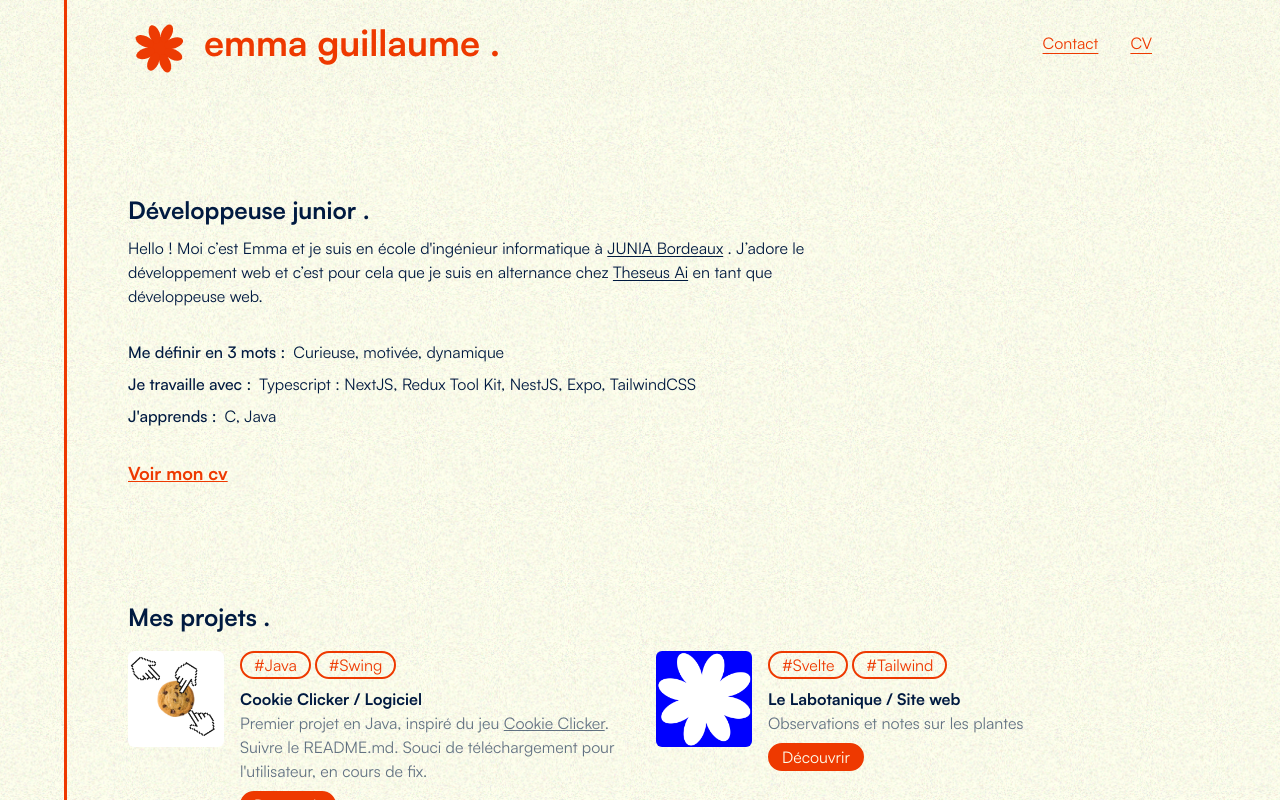
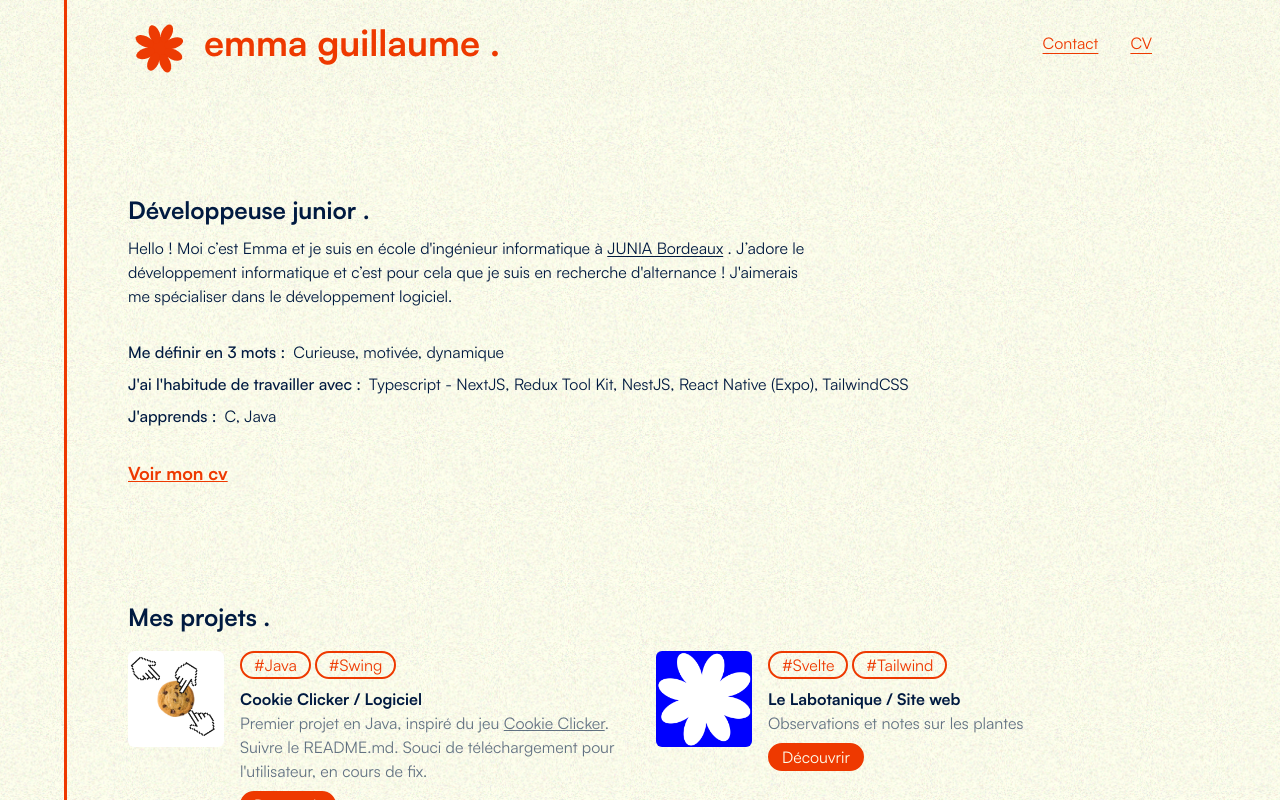
Before and after one commit to EmmaGuillaume/portfolio, a SvelteKit app: page / in a window 1280 px wide. Shown: the top 800 px of the page. Built offline with nearby package versions, Linux system fonts and the light colour scheme.

Commit message:
feat - changement de wording

```diff
--- a/src/routes/+page.svelte
+++ b/src/routes/+page.svelte
@@ -69,14 +69,9 @@
             href="https://www.junia.com/fr/formations-admissions/cycle-ingenieur/cycle-ingenieur-isen/"
             >JUNIA Bordeaux</a
           >
-          . J’adore le développement web et c’est pour cela que je suis en alternance
-          chez
-          <a
-            rel="noopener"
-            target="_blank"
-            class="underline underline-offset-2"
-            href="https://www.theseus-ai.com/">Theseus Ai</a
-          > en tant que développeuse web.
+          . J’adore le développement informatique et c’est pour cela que je suis
+          en recherche d'alternance ! J'aimerais me spécialiser dans le développement
+          logiciel.
         </p>
       </div>
 
@@ -86,8 +81,11 @@
           <p class="font-normal">Curieuse, motivée, dynamique</p>
         </div>
         <div class="flex flex-col md:flex-row md:gap-2">
-          <p class="font-medium">Je travaille avec :</p>
-          <p>Typescript : NextJS, Redux Tool Kit, NestJS, Expo, TailwindCSS</p>
+          <p class="font-medium">J'ai l'habitude de travailler avec :</p>
+          <p>
+            Typescript - NextJS, Redux Tool Kit, NestJS, React Native (Expo),
+            TailwindCSS
+          </p>
         </div>
         <div class="flex flex-col md:flex-row md:gap-2">
           <p class="font-medium">J'apprends :</p>
```
